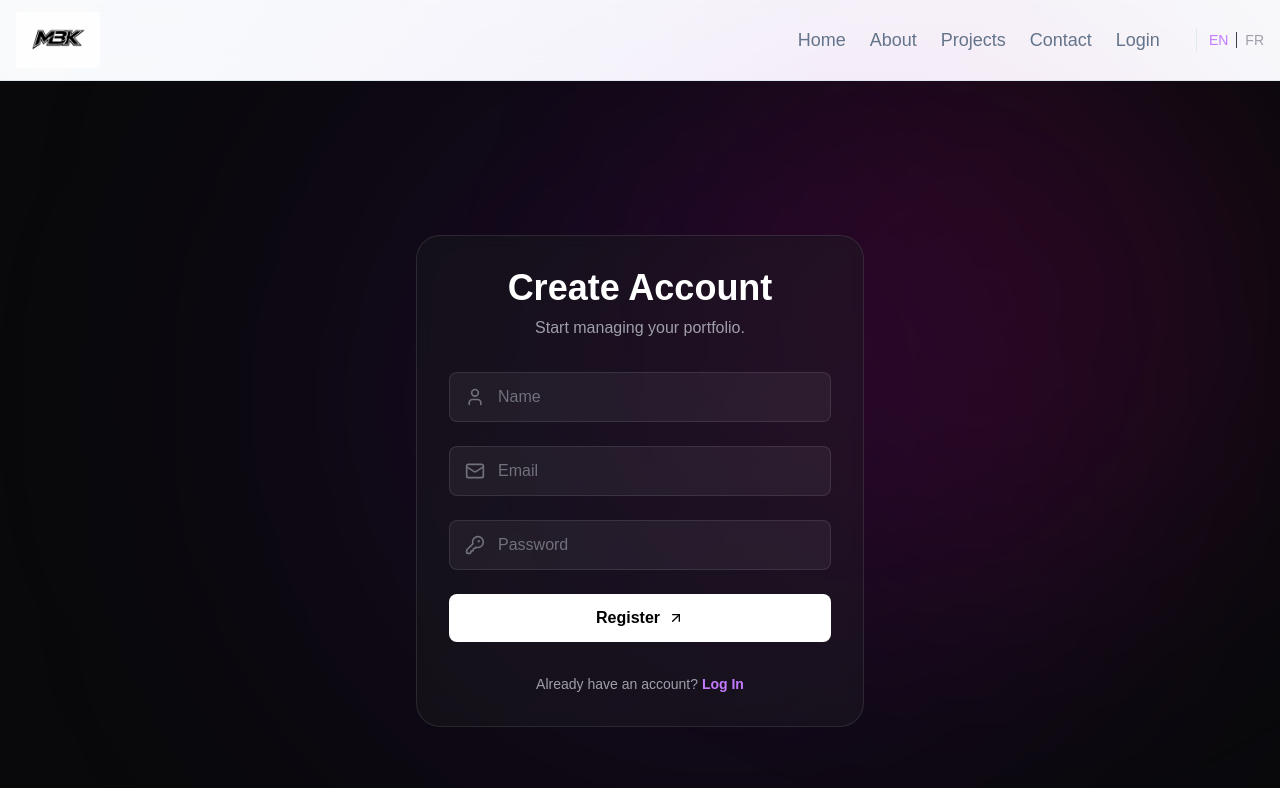
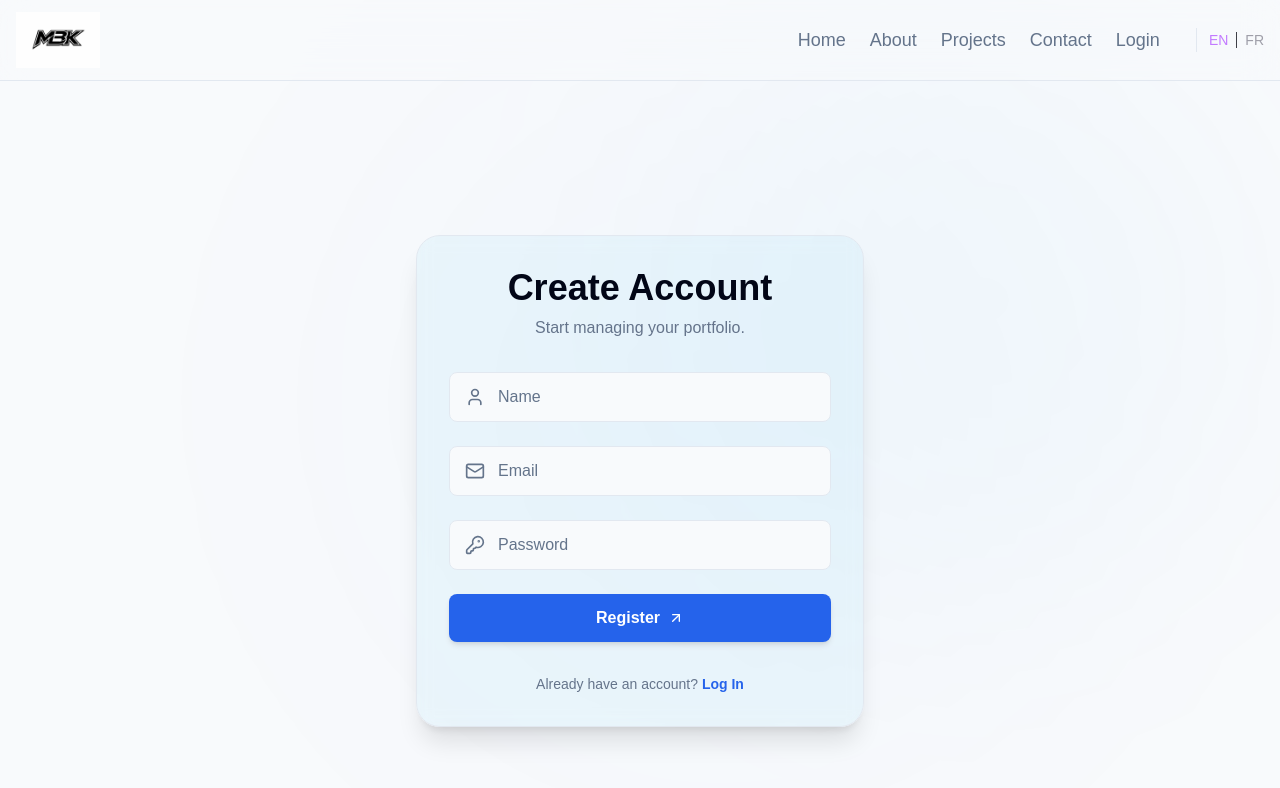
Before and after one commit to devmbkm-ay/ricardomboukou, a Next.js app: page /en/auth/register in a window 1280 px wide. Shown: the top 788 px of the page. Built offline with nearby package versions, Linux system fonts and the light colour scheme; no server answers.

Commit message:
style: harmonize Home, Login and Register pages with Electric theme

```diff
--- a/src/app/[lang]/auth/login/page.tsx
+++ b/src/app/[lang]/auth/login/page.tsx
@@ -67,10 +67,10 @@ export default function LoginPage() {
   };
 
   return (
-    <div className="relative min-h-screen bg-zinc-950 flex items-center justify-center p-4 overflow-hidden">
-      <div className="fixed inset-0 z-0 pointer-events-none">
-        <div className="absolute top-0 left-1/4 w-[800px] h-[800px] bg-purple-600/10 rounded-full blur-[150px]" />
-        <div className="absolute bottom-1/4 right-0 w-[600px] h-[600px] bg-pink-600/10 rounded-full blur-[120px]" />
+    <div className="relative min-h-screen bg-background flex items-center justify-center p-4 overflow-hidden text-foreground">
+      <div className="fixed inset-0 z-0 pointer-events-none opacity-20">
+        <div className="absolute top-0 left-1/4 w-[800px] h-[800px] bg-primary/10 rounded-full blur-[150px]" />
+        <div className="absolute bottom-1/4 right-0 w-[600px] h-[600px] bg-accent/10 rounded-full blur-[120px]" />
       </div>
 
       <motion.div
@@ -79,40 +79,40 @@ export default function LoginPage() {
         animate="visible"
         className="relative z-10 w-full max-w-md"
       >
-        <div className="relative p-8 rounded-3xl bg-gradient-to-br from-zinc-900/50 to-zinc-800/30 border border-white/10 backdrop-blur-sm">
-          <motion.h1 variants={itemVariants} className="text-4xl font-bold text-center text-white mb-2">
+        <div className="relative p-8 rounded-3xl bg-accent/5 border border-border backdrop-blur-sm shadow-xl">
+          <motion.h1 variants={itemVariants} className="text-4xl font-bold text-center text-foreground mb-2">
             {dictionary.title}
           </motion.h1>
-          <motion.p variants={itemVariants} className="text-center text-zinc-400 mb-8">
+          <motion.p variants={itemVariants} className="text-center text-muted mb-8">
             {dictionary.subtitle}
           </motion.p>
 
           <form onSubmit={handleSubmit} className="space-y-6">
             <motion.div variants={itemVariants} className="relative">
-              <Mail className="absolute top-1/2 left-4 -translate-y-1/2 w-5 h-5 text-zinc-500" />
+              <Mail className="absolute top-1/2 left-4 -translate-y-1/2 w-5 h-5 text-muted" />
               <input
                 type="email"
                 placeholder={dictionary.emailPlaceholder}
                 value={email}
                 onChange={(e) => setEmail(e.target.value)}
-                className="w-full pl-12 pr-4 py-3 rounded-lg bg-white/5 border border-white/10 text-white placeholder:text-zinc-500 focus:outline-none focus:ring-2 focus:ring-purple-500/50 transition-all"
+                className="w-full pl-12 pr-4 py-3 rounded-lg bg-background border border-border text-foreground placeholder:text-muted focus:outline-none focus:ring-2 focus:ring-primary/20 transition-all"
                 required
               />
             </motion.div>
             <motion.div variants={itemVariants} className="relative">
-              <KeyRound className="absolute top-1/2 left-4 -translate-y-1/2 w-5 h-5 text-zinc-500" />
+              <KeyRound className="absolute top-1/2 left-4 -translate-y-1/2 w-5 h-5 text-muted" />
               <input
                 type="password"
                 placeholder={dictionary.passwordPlaceholder}
                 value={password}
                 onChange={(e) => setPassword(e.target.value)}
-                className="w-full pl-12 pr-4 py-3 rounded-lg bg-white/5 border border-white/10 text-white placeholder:text-zinc-500 focus:outline-none focus:ring-2 focus:ring-purple-500/50 transition-all"
+                className="w-full pl-12 pr-4 py-3 rounded-lg bg-background border border-border text-foreground placeholder:text-muted focus:outline-none focus:ring-2 focus:ring-primary/20 transition-all"
                 required
               />
             </motion.div>
 
             {error && (
-              <motion.p variants={itemVariants} className="text-sm text-center text-red-400">
+              <motion.p variants={itemVariants} className="text-sm text-center text-red-500 font-medium">
                 {error}
               </motion.p>
             )}
@@ -121,7 +121,7 @@ export default function LoginPage() {
               <button
                 type="submit"
                 disabled={isLoading}
-                className="w-full inline-flex items-center justify-center gap-2 px-6 py-3 rounded-lg bg-white text-black font-semibold hover:bg-zinc-200 transition-all disabled:opacity-50 disabled:cursor-not-allowed"
+                className="w-full inline-flex items-center justify-center gap-2 px-6 py-3 rounded-lg bg-primary text-primary-foreground font-semibold hover:opacity-90 transition-all disabled:opacity-50 disabled:cursor-not-allowed shadow-md"
               >
                 {isLoading ? dictionary.submitting : dictionary.submit}
                 {!isLoading && <ArrowUpRight className="w-4 h-4" />}
@@ -129,9 +129,9 @@ export default function LoginPage() {
             </motion.div>
           </form>
 
-          <motion.p variants={itemVariants} className="text-center text-sm text-zinc-400 mt-8">
+          <motion.p variants={itemVariants} className="text-center text-sm text-muted mt-8">
             {dictionary.footerPrefix}{' '}
-            <Link href={`/${lang}/auth/register`} className="font-semibold text-purple-400 hover:text-purple-300 transition-all">
+            <Link href={`/${lang}/auth/register`} className="font-semibold text-primary hover:opacity-80 transition-all">
               {dictionary.footerLink}
             </Link>
           </motion.p>
--- a/src/app/[lang]/auth/register/page.tsx
+++ b/src/app/[lang]/auth/register/page.tsx
@@ -67,10 +67,10 @@ export default function RegisterPage() {
   };
 
   return (
-    <div className="relative min-h-screen bg-zinc-950 flex items-center justify-center p-4 overflow-hidden">
-      <div className="fixed inset-0 z-0 pointer-events-none">
-        <div className="absolute top-0 left-1/4 w-[800px] h-[800px] bg-purple-600/10 rounded-full blur-[150px]" />
-        <div className="absolute bottom-1/4 right-0 w-[600px] h-[600px] bg-pink-600/10 rounded-full blur-[120px]" />
+    <div className="relative min-h-screen bg-background flex items-center justify-center p-4 overflow-hidden text-foreground">
+      <div className="fixed inset-0 z-0 pointer-events-none opacity-20">
+        <div className="absolute top-0 left-1/4 w-[800px] h-[800px] bg-primary/10 rounded-full blur-[150px]" />
+        <div className="absolute bottom-1/4 right-0 w-[600px] h-[600px] bg-accent/10 rounded-full blur-[120px]" />
       </div>
 
       <motion.div
@@ -79,51 +79,51 @@ export default function RegisterPage() {
         animate="visible"
         className="relative z-10 w-full max-w-md"
       >
-        <div className="relative p-8 rounded-3xl bg-gradient-to-br from-zinc-900/50 to-zinc-800/30 border border-white/10 backdrop-blur-sm">
-          <motion.h1 variants={itemVariants} className="text-4xl font-bold text-center text-white mb-2">
+        <div className="relative p-8 rounded-3xl bg-accent/5 border border-border backdrop-blur-sm shadow-xl">
+          <motion.h1 variants={itemVariants} className="text-4xl font-bold text-center text-foreground mb-2">
             {dictionary.title}
           </motion.h1>
-          <motion.p variants={itemVariants} className="text-center text-zinc-400 mb-8">
+          <motion.p variants={itemVariants} className="text-center text-muted mb-8">
             {dictionary.subtitle}
           </motion.p>
 
           <form onSubmit={handleSubmit} className="space-y-6">
             <motion.div variants={itemVariants} className="relative">
-              <User className="absolute top-1/2 left-4 -translate-y-1/2 w-5 h-5 text-zinc-500" />
+              <User className="absolute top-1/2 left-4 -translate-y-1/2 w-5 h-5 text-muted" />
               <input
                 type="text"
                 placeholder={dictionary.namePlaceholder}
                 value={name}
                 onChange={(e) => setName(e.target.value)}
-                className="w-full pl-12 pr-4 py-3 rounded-lg bg-white/5 border border-white/10 text-white placeholder:text-zinc-500 focus:outline-none focus:ring-2 focus:ring-purple-500/50 transition-all"
+                className="w-full pl-12 pr-4 py-3 rounded-lg bg-background border border-border text-foreground placeholder:text-muted focus:outline-none focus:ring-2 focus:ring-primary/20 transition-all"
                 required
               />
             </motion.div>
             <motion.div variants={itemVariants} className="relative">
-              <Mail className="absolute top-1/2 left-4 -translate-y-1/2 w-5 h-5 text-zinc-500" />
+              <Mail className="absolute top-1/2 left-4 -translate-y-1/2 w-5 h-5 text-muted" />
               <input
                 type="email"
                 placeholder={dictionary.emailPlaceholder}
                 value={email}
                 onChange={(e) => setEmail(e.target.value)}
-                className="w-full pl-12 pr-4 py-3 rounded-lg bg-white/5 border border-white/10 text-white placeholder:text-zinc-500 focus:outline-none focus:ring-2 focus:ring-purple-500/50 transition-all"
+                className="w-full pl-12 pr-4 py-3 rounded-lg bg-background border border-border text-foreground placeholder:text-muted focus:outline-none focus:ring-2 focus:ring-primary/20 transition-all"
                 required
               />
             </motion.div>
             <motion.div variants={itemVariants} className="relative">
-              <KeyRound className="absolute top-1/2 left-4 -translate-y-1/2 w-5 h-5 text-zinc-500" />
+              <KeyRound className="absolute top-1/2 left-4 -translate-y-1/2 w-5 h-5 text-muted" />
               <input
                 type="password"
                 placeholder={dictionary.passwordPlaceholder}
                 value={password}
                 onChange={(e) => setPassword(e.target.value)}
-                className="w-full pl-12 pr-4 py-3 rounded-lg bg-white/5 border border-white/10 text-white placeholder:text-zinc-500 focus:outline-none focus:ring-2 focus:ring-purple-500/50 transition-all"
+                className="w-full pl-12 pr-4 py-3 rounded-lg bg-background border border-border text-foreground placeholder:text-muted focus:outline-none focus:ring-2 focus:ring-primary/20 transition-all"
                 required
               />
             </motion.div>
 
             {error && (
-              <motion.p variants={itemVariants} className="text-sm text-center text-red-400">
+              <motion.p variants={itemVariants} className="text-sm text-center text-red-500 font-medium">
                 {error}
               </motion.p>
             )}
@@ -132,7 +132,7 @@ export default function RegisterPage() {
               <button
                 type="submit"
                 disabled={isLoading}
-                className="w-full inline-flex items-center justify-center gap-2 px-6 py-3 rounded-lg bg-white text-black font-semibold hover:bg-zinc-200 transition-all disabled:opacity-50 disabled:cursor-not-allowed"
+                className="w-full inline-flex items-center justify-center gap-2 px-6 py-3 rounded-lg bg-primary text-primary-foreground font-semibold hover:opacity-90 transition-all disabled:opacity-50 disabled:cursor-not-allowed shadow-md"
               >
                 {isLoading ? dictionary.submitting : dictionary.submit}
                 {!isLoading && <ArrowUpRight className="w-4 h-4" />}
@@ -140,9 +140,9 @@ export default function RegisterPage() {
             </motion.div>
           </form>
 
-          <motion.p variants={itemVariants} className="text-center text-sm text-zinc-400 mt-8">
+          <motion.p variants={itemVariants} className="text-center text-sm text-muted mt-8">
             {dictionary.footerPrefix}{' '}
-            <Link href={`/${lang}/auth/login`} className="font-semibold text-purple-400 hover:text-purple-300 transition-all">
+            <Link href={`/${lang}/auth/login`} className="font-semibold text-primary hover:opacity-80 transition-all">
               {dictionary.footerLink}
             </Link>
           </motion.p>
```
Also changed, not shown: src/app/[lang]/home-client.tsx (+23 -23 lines).
